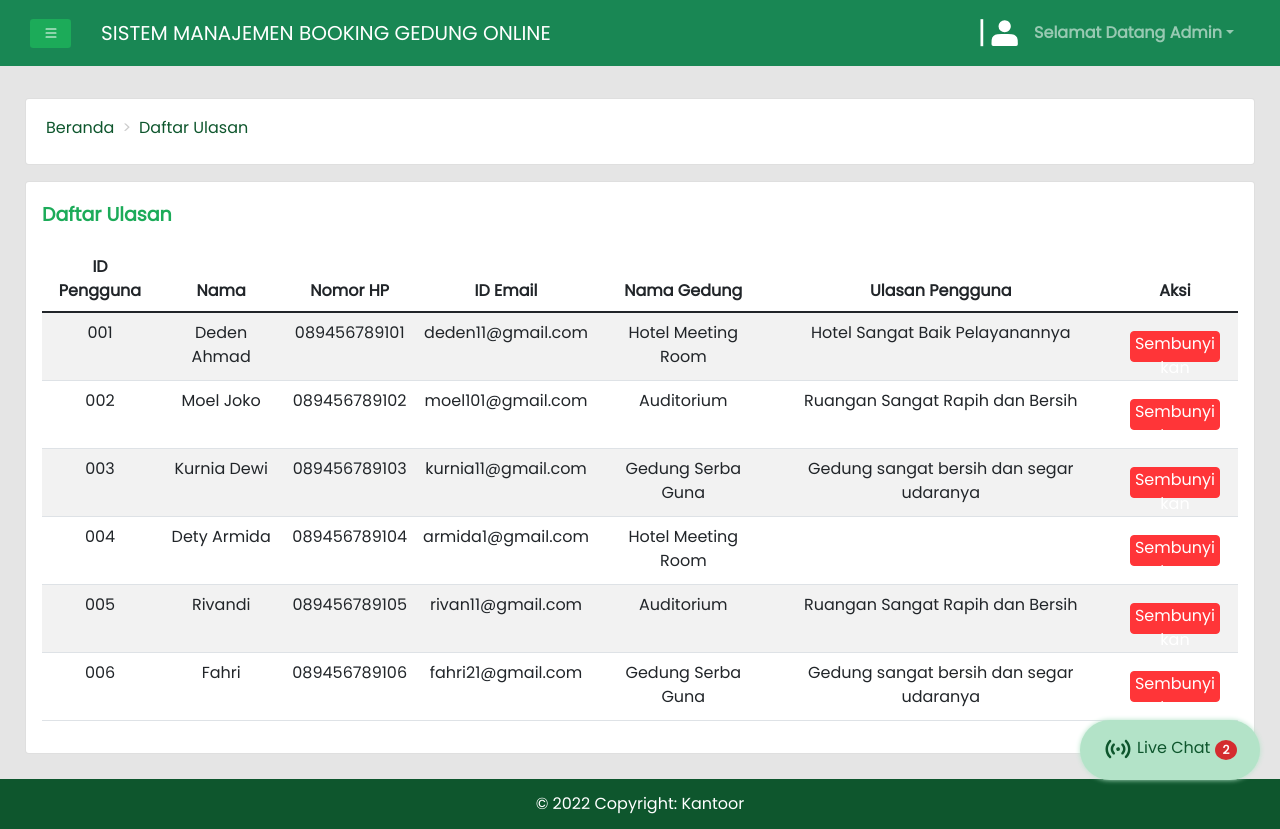
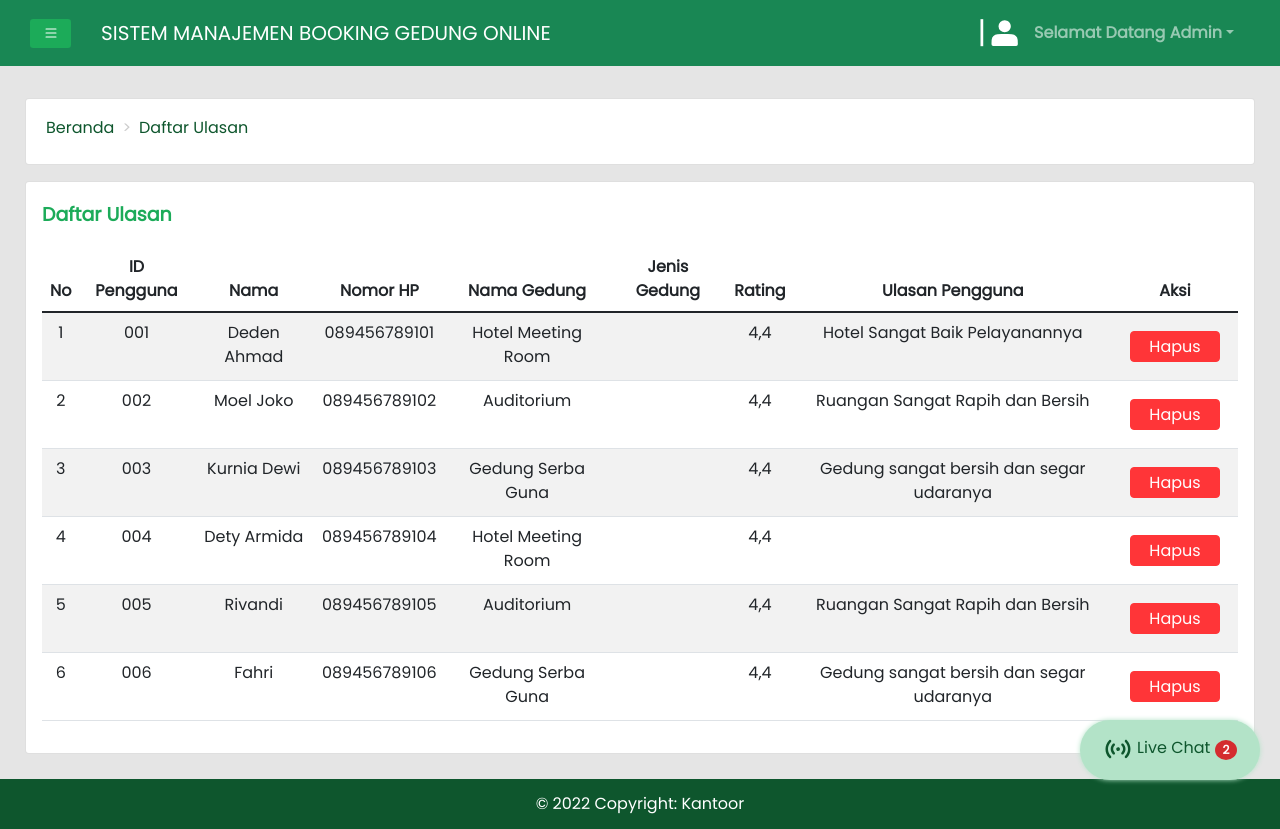
Before and after one commit to DidiRoyadi123/Front-End-Vue-Office-Booking-System, a Vue app: page /daftarUlasan in a window 1280 px wide. Built offline with nearby package versions, Linux system fonts and the light colour scheme.

Commit message:
Feat : update ulasan

```diff
--- a/src/views/addPromosi.vue
+++ /dev/null
@@ -1,34 +0,0 @@
-<template>
-  <div class="list">
-    <Navbar />
-    <Sidebar />
-    <br>
-    <br>
-    <br>
-    <Breadcrumb />
-    <h1>Halaman Tambah Promosi</h1>
-    <liveChatBtn/>
-    <FooterComponent />
-  </div>
-</template>
-
-<script>
-// @ is an alias to /src
-import Navbar from '@/components/navbarComponent.vue'
-import Sidebar from '@/components/sidebarComponent.vue'
-import Breadcrumb from '../components/breadcrumb.vue'
-import FooterComponent from '@/components/footerComponent.vue'
-import liveChatBtn from '@/components/liveChatBtn.vue'
-
-export default {
-  name: 'addPromosi',
-  components: {
-    Navbar,
-    Sidebar,
-    Breadcrumb,
-    FooterComponent,
-    liveChatBtn
-},
-
-}
-</script>
--- a/src/views/daftarUlasan.vue
+++ b/src/views/daftarUlasan.vue
@@ -10,7 +10,7 @@
       <p>Daftar Ulasan</p>
       <b-table striped hover :items="items" :fields="fields">
         <template #cell(Aksi)>
-          <b-button variant="danger" @click="deleteGedung(gedung.id_gedung)">Sembunyikan</b-button>
+          <b-button variant="danger" @click="deleteGedung(gedung.id_gedung)">Hapus</b-button>
         </template>
       </b-table>
     </b-card>
@@ -38,14 +38,14 @@ export default {
   },
   data() {
     return {
-      fields: ['ID_Pengguna', 'Nama', 'Nomor_HP', 'ID_Email', 'Nama_Gedung', 'Ulasan_Pengguna', 'Aksi'],
+      fields: ['No','ID_Pengguna', 'Nama', 'Nomor_HP', 'Nama_Gedung','Jenis Gedung', 'Rating', 'Ulasan_Pengguna', 'Aksi'],
       items: [
-        { ID_Pengguna: '001', Nama: 'Deden Ahmad', Nomor_HP: '089456789101', ID_Email: 'deden11@gmail.com', Nama_Gedung: 'Hotel Meeting Room', Ulasan_Pengguna: 'Hotel Sangat Baik Pelayanannya' },
-        { ID_Pengguna: '002', Nama: 'Moel Joko', Nomor_HP: '089456789102', ID_Email: 'moel101@gmail.com ', Nama_Gedung: 'Auditorium', Ulasan_Pengguna: 'Ruangan Sangat Rapih dan Bersih' },
-        { ID_Pengguna: '003', Nama: 'Kurnia Dewi', Nomor_HP: '089456789103', ID_Email: 'kurnia11@gmail.com ', Nama_Gedung: 'Gedung Serba Guna', Ulasan_Pengguna: 'Gedung sangat bersih dan segar udaranya' },
-        { ID_Pengguna: '004', Nama: 'Dety Armida', Nomor_HP: '089456789104', ID_Email: 'armida1@gmail.com ', Nama_Gedung: 'Hotel Meeting Room' },
-        { ID_Pengguna: '005', Nama: 'Rivandi', Nomor_HP: '089456789105', ID_Email: 'rivan11@gmail.com', Nama_Gedung: 'Auditorium', Ulasan_Pengguna: 'Ruangan Sangat Rapih dan Bersih' },
-        { ID_Pengguna: '006', Nama: 'Fahri', Nomor_HP: '089456789106', ID_Email: 'fahri21@gmail.com', Nama_Gedung: 'Gedung Serba Guna', Ulasan_Pengguna: 'Gedung sangat bersih dan segar udaranya' },
+        { No: '1', ID_Pengguna: '001', Nama: 'Deden Ahmad', Nomor_HP: '089456789101', Nama_Gedung: 'Hotel Meeting Room',Jenis_Gedung:'Hall', Rating: '4,4', Ulasan_Pengguna: 'Hotel Sangat Baik Pelayanannya' },
+        { No: '2', ID_Pengguna: '002', Nama: 'Moel Joko', Nomor_HP: '089456789102', Nama_Gedung: 'Auditorium', Jenis_Gedung:'Hall', Rating: '4,4', Ulasan_Pengguna: 'Ruangan Sangat Rapih dan Bersih' },
+        { No: '3', ID_Pengguna: '003', Nama: 'Kurnia Dewi', Nomor_HP: '089456789103', Nama_Gedung: 'Gedung Serba Guna', Jenis_Gedung:'Hall', Rating: '4,4', Ulasan_Pengguna: 'Gedung sangat bersih dan segar udaranya' },
+        { No: '4', ID_Pengguna: '004', Nama: 'Dety Armida', Nomor_HP: '089456789104', Nama_Gedung: 'Hotel Meeting Room',Jenis_Gedung:'Hall', Rating: '4,4', },
+        { No: '5', ID_Pengguna: '005', Nama: 'Rivandi', Nomor_HP: '089456789105', Nama_Gedung: 'Auditorium', Jenis_Gedung:'Hall', Rating: '4,4', Ulasan_Pengguna: 'Ruangan Sangat Rapih dan Bersih' },
+        { No: '6', ID_Pengguna: '006', Nama: 'Fahri', Nomor_HP: '089456789106', Nama_Gedung: 'Gedung Serba Guna',Jenis_Gedung:'Hall', Rating: '4,4', Ulasan_Pengguna: 'Gedung sangat bersih dan segar udaranya' },
       ],
     };
   },
```
